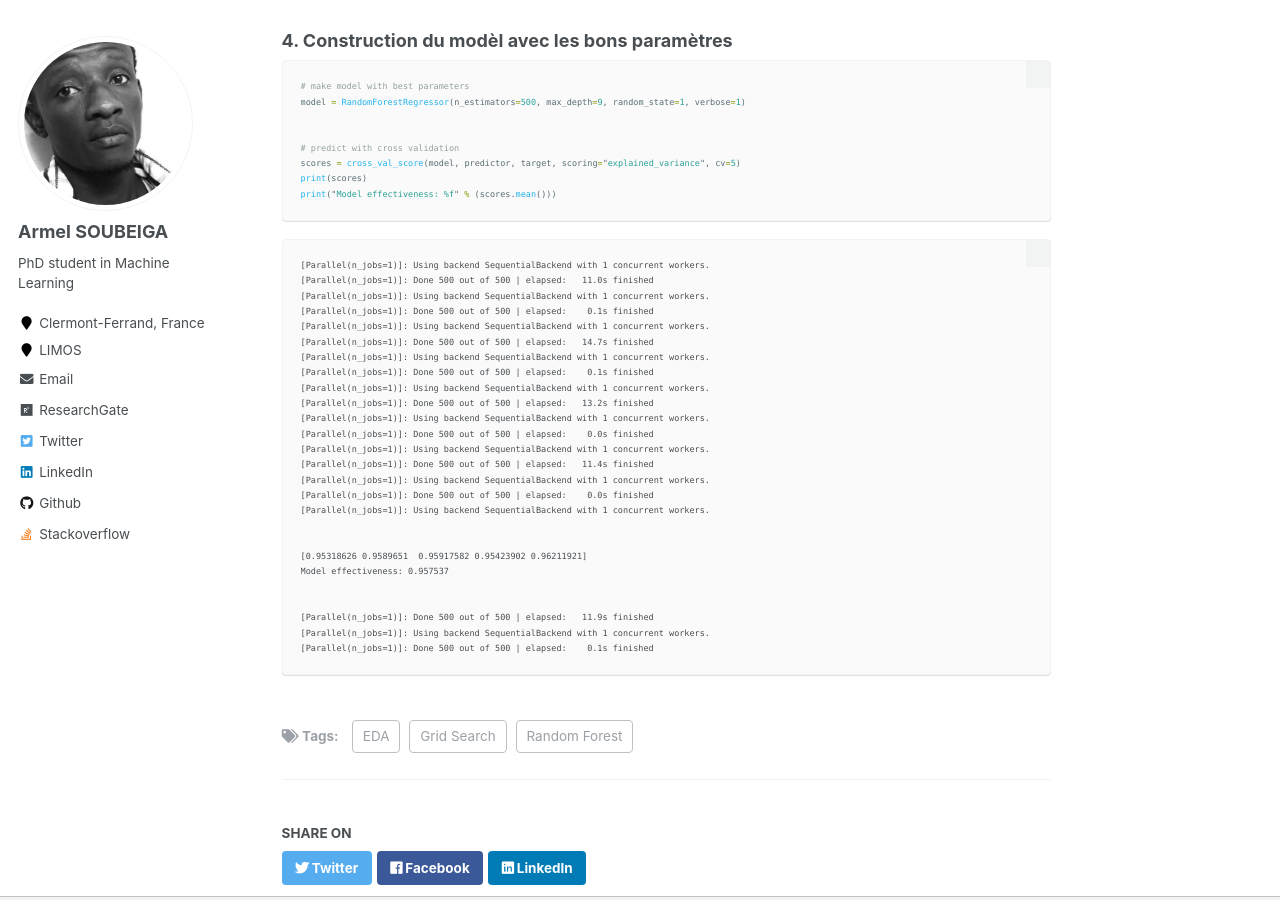
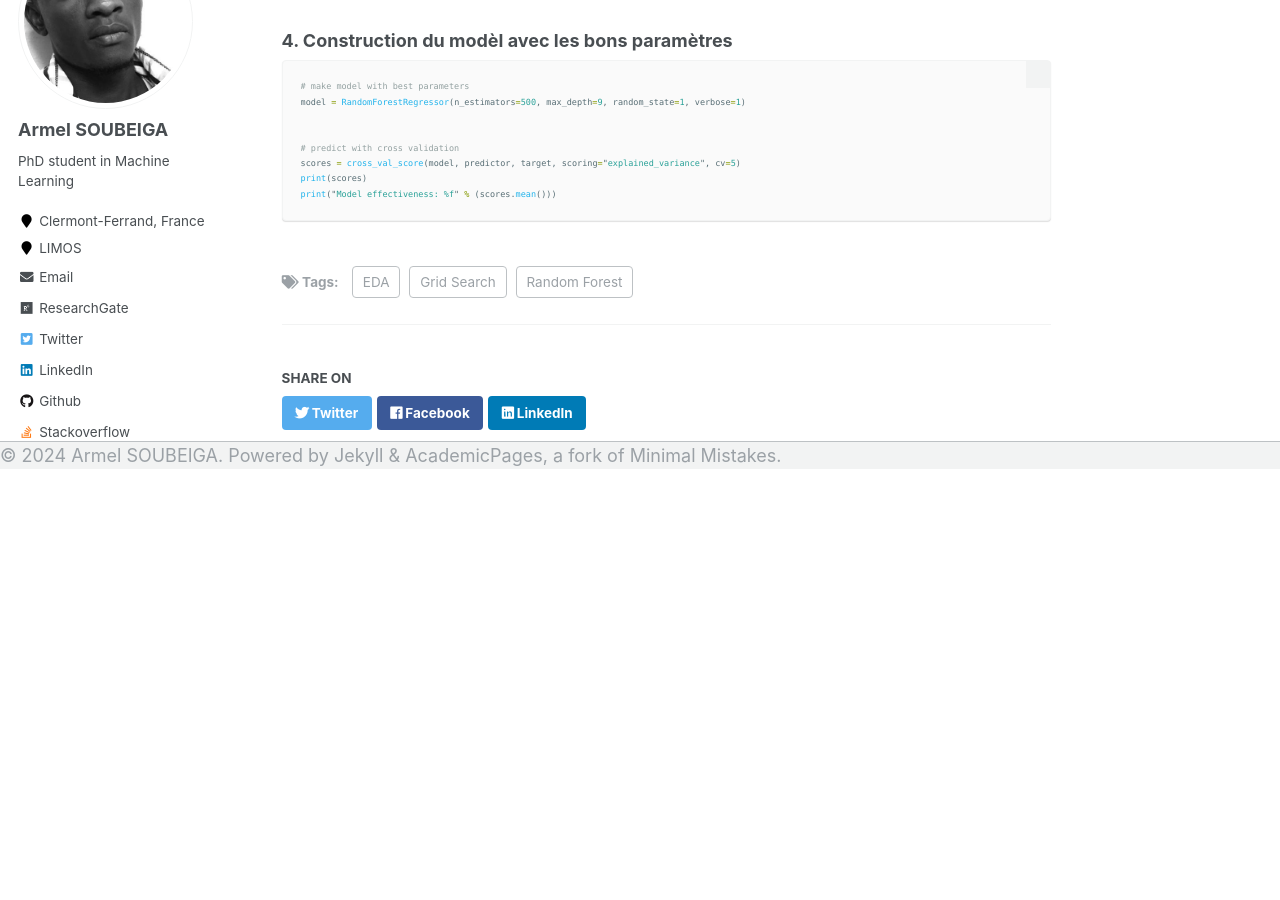
Before and after one commit to armelsoubeiga/armelsoubeiga.github.io, a Jekyll site: the page built from _posts/2022-11-16-Analyse et prévision des ventes.md, in a window 1280 px wide and 900 px high, scrolled down 12472 px. Built offline with Jekyll 4.4.1, drawn with Linux system fonts in a browser that asks for light colours; after the commit the page ends 12941 px from its top, so only the background shows below that; some of the changed text lies outside the part shown.

Commit message:
Update 2022-11-16-Analyse et prévision des ventes.md

````diff
--- a/_posts/2022-11-16-Analyse et prévision des ventes.md
+++ b/_posts/2022-11-16-Analyse et prévision des ventes.md
@@ -425,30 +425,3 @@ scores = cross_val_score(model, predictor, target, scoring="explained_variance",
 print(scores)
 print("Model effectiveness: %f" % (scores.mean()))
 ```
-
-    [Parallel(n_jobs=1)]: Using backend SequentialBackend with 1 concurrent workers.
-    [Parallel(n_jobs=1)]: Done 500 out of 500 | elapsed:   11.0s finished
-    [Parallel(n_jobs=1)]: Using backend SequentialBackend with 1 concurrent workers.
-    [Parallel(n_jobs=1)]: Done 500 out of 500 | elapsed:    0.1s finished
-    [Parallel(n_jobs=1)]: Using backend SequentialBackend with 1 concurrent workers.
-    [Parallel(n_jobs=1)]: Done 500 out of 500 | elapsed:   14.7s finished
-    [Parallel(n_jobs=1)]: Using backend SequentialBackend with 1 concurrent workers.
-    [Parallel(n_jobs=1)]: Done 500 out of 500 | elapsed:    0.1s finished
-    [Parallel(n_jobs=1)]: Using backend SequentialBackend with 1 concurrent workers.
-    [Parallel(n_jobs=1)]: Done 500 out of 500 | elapsed:   13.2s finished
-    [Parallel(n_jobs=1)]: Using backend SequentialBackend with 1 concurrent workers.
-    [Parallel(n_jobs=1)]: Done 500 out of 500 | elapsed:    0.0s finished
-    [Parallel(n_jobs=1)]: Using backend SequentialBackend with 1 concurrent workers.
-    [Parallel(n_jobs=1)]: Done 500 out of 500 | elapsed:   11.4s finished
-    [Parallel(n_jobs=1)]: Using backend SequentialBackend with 1 concurrent workers.
-    [Parallel(n_jobs=1)]: Done 500 out of 500 | elapsed:    0.0s finished
-    [Parallel(n_jobs=1)]: Using backend SequentialBackend with 1 concurrent workers.
-
-
-    [0.95318626 0.9589651  0.95917582 0.95423902 0.96211921]
-    Model effectiveness: 0.957537
-
-
-    [Parallel(n_jobs=1)]: Done 500 out of 500 | elapsed:   11.9s finished
-    [Parallel(n_jobs=1)]: Using backend SequentialBackend with 1 concurrent workers.
-    [Parallel(n_jobs=1)]: Done 500 out of 500 | elapsed:    0.1s finished
````
